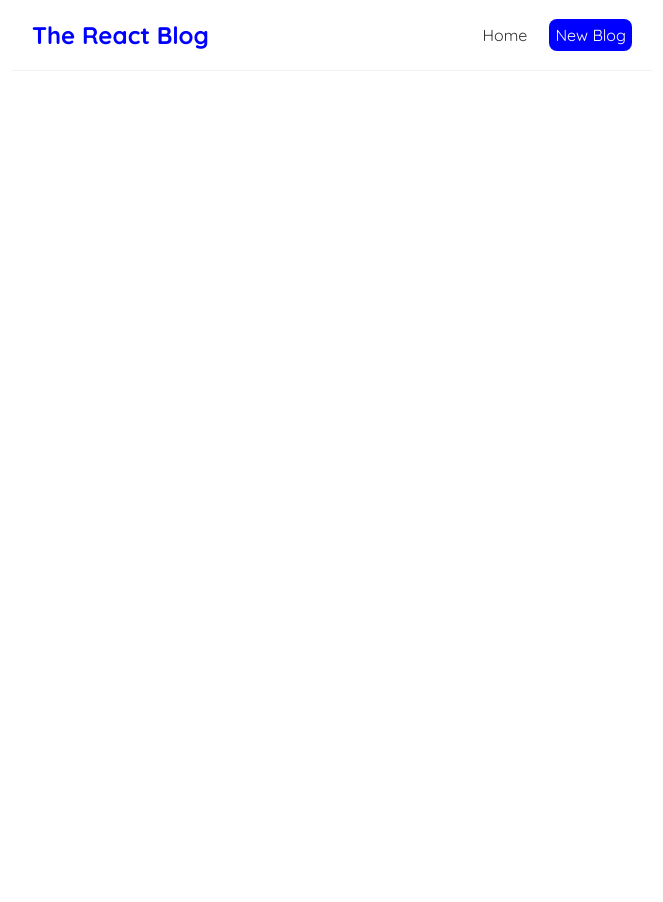
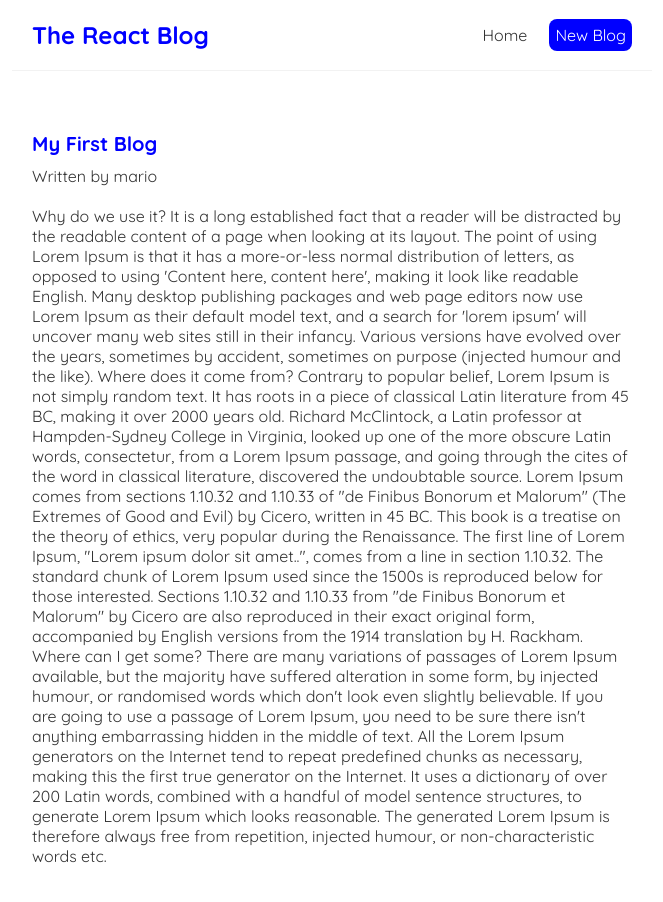
Before and after one commit to Kevincripe/react-blog, a React (Create React App) app: page /blogs/1 in a window 1280 px wide. Shown: the top 902 px of the page, without its empty margins (308-971 px from the left). Before the commit the page ends 800 px from the top, so only its background shows below. Built offline with nearby package versions, Linux system fonts and the light colour scheme; data requests are answered from the project's data file.

Commit message:
blog details

```diff
--- a/src/App.js
+++ b/src/App.js
@@ -2,6 +2,7 @@ import Navbar from './Navbar';
 import Home from './Home';
 import { BrowserRouter as Router, Routes, Route } from 'react-router-dom';
 import Create from './Create';
+import BlogDetails from './BlogDetails';
 
 function App() {
   const title = 'Welcome to the new Blog';
@@ -15,6 +16,7 @@ function App() {
           <Routes>
             <Route path="/" element={<Home />}></Route>
             <Route path="/create" element={<Create />}></Route>
+            <Route path="/blogs/:id" element={<BlogDetails />}></Route>
           </Routes>
         </div>
       </div>
--- /dev/null
+++ b/src/BlogDetails.js
@@ -0,0 +1,24 @@
+import { useParams } from "react-router-dom";
+import useFetch from './useFetch';
+
+
+const BlogDetails = () => {
+    const { id } = useParams()
+    const { data: blog, error, isPending } = useFetch('http://localhost:8000/blogs/' + id);
+
+    return (
+        <div className="blog-details">
+            { isPending && <div>Loading...</div>}
+            { error && <div>{ error }</div>}
+            { blog && (
+            <article>
+                <h2>{ blog.title }</h2>
+                <p>Written by { blog.author }</p>
+                <div>{ blog.body }</div>
+            </article>
+            )}
+        </div>
+     );
+}
+
+export default BlogDetails;
--- a/src/BlogList.js
+++ b/src/BlogList.js
@@ -1,11 +1,15 @@
+import { Link } from "react-router-dom";
+
 const BlogList = ({ blogs, title }) => {
   return (
     <div className="blog-list">
       <h2>{ title }</h2>
       {blogs.map(blog => (
         <div className="blog-preview" key={blog.id} >
+          <Link to={`/blogs/${blog.id}`}>
           <h2>{ blog.title }</h2>
           <p>Written by { blog.author }</p>
+          </Link>
         </div>
       ))}
     </div>
--- a/src/Home.js
+++ b/src/Home.js
@@ -1,4 +1,3 @@
-import { useState, useEffect } from "react";
 import BlogList from "./BlogList";
 import useFetch from "./useFetch";
 
--- a/src/useFetch.js
+++ b/src/useFetch.js
@@ -6,8 +6,10 @@ const useFetch = (url) => {
   const [error, setError] = useState(null);
 
   useEffect(() => {
+    const abortCont = new AbortController();
+
     setTimeout(() => {
-      fetch(url)
+      fetch(url, { signal: abortCont.signal })
       .then(res => {
         if (!res.ok) { // error coming back from server
           throw Error('could not fetch the data for that resource');
@@ -20,12 +22,18 @@ const useFetch = (url) => {
         setError(null);
       })
       .catch(err => {
+        if (err.name === 'AbortError') {
+          console.log('fetch aborted')
+        } else {
         // auto catches network / connection error
         setIsPending(false);
         setError(err.message);
+        }
       })
     });
-  }, [url])
+
+    return () => abortCont.abort();
+  }, [url]);
 
   return { data, isPending, error };
 }
```
